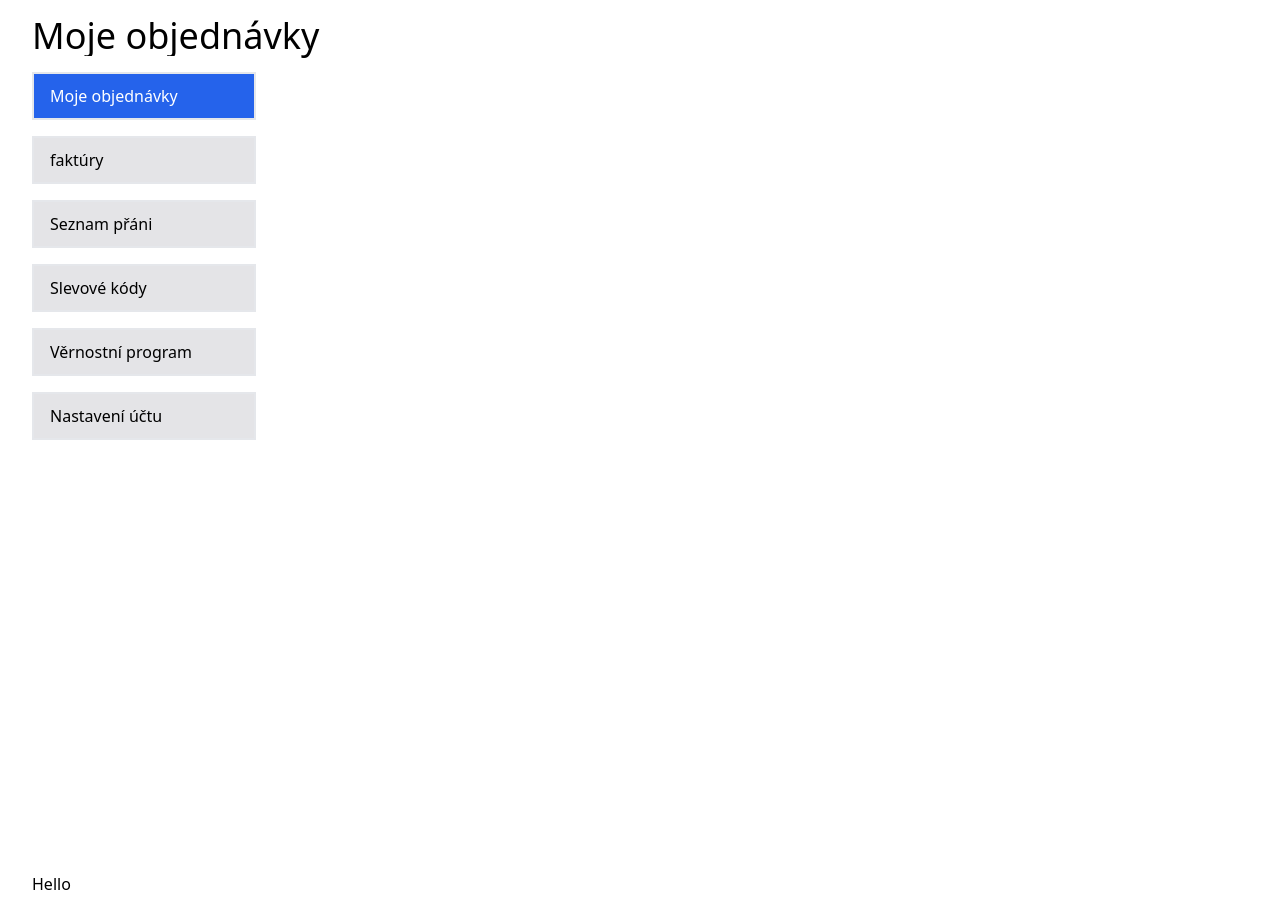
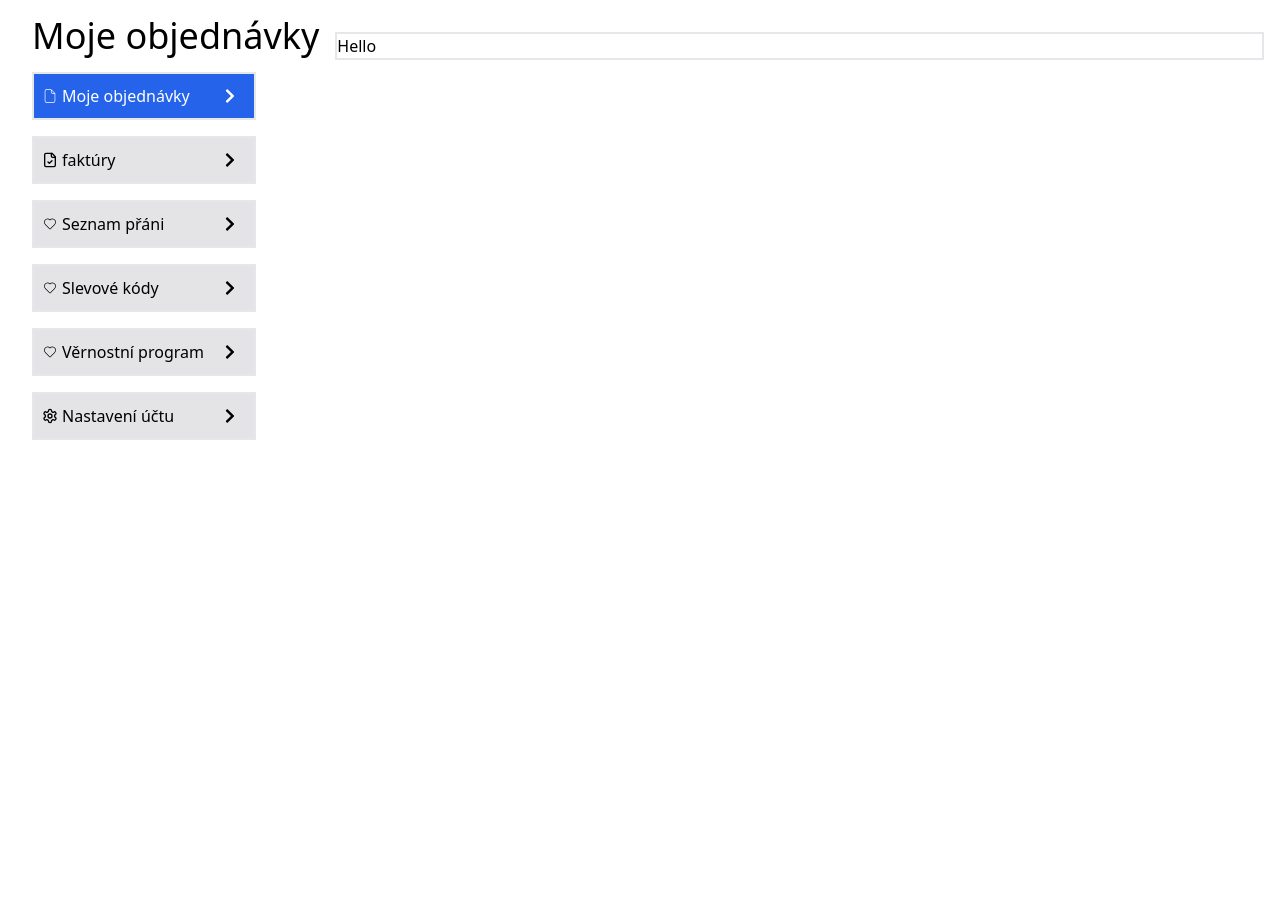
Before and after one commit to DanielLesko28/react-orders-app, a React (Create React App) app in the folder client/: page / in a window 1280 px wide. After the commit the page ends 856 px from the top, so only its background shows below. Built offline with nearby package versions, Linux system fonts and the light colour scheme.

Commit message:
sidebar is almost done

```diff
--- a/client/src/components/Bookmark.jsx
+++ b/client/src/components/Bookmark.jsx
@@ -1,4 +1,5 @@
 import { Link, useLocation } from "react-router-dom";
+import { FaChevronRight } from "react-icons/fa";
 
 const Bookmark = ({ name, icon, link }) => {
   const location = useLocation();
@@ -13,11 +14,15 @@ const Bookmark = ({ name, icon, link }) => {
     >
       <Link
         to={link}
-        className={`block py-2.5 px-4 rounded transition duration-200 hover:bg-blue-600 hover:text-white ${
+        className={`block flex justify-between items-center py-2.5 pl-2 pr-4 rounded transition duration-200 hover:bg-blue-600 hover:text-white ${
           isActive ? "text-white" : "text-black"
         }`}
       >
-        {name}
+        <div className="flex items-center">
+          <div className="pr-1">{icon}</div>
+          {name}
+        </div>
+        <FaChevronRight />
       </Link>
     </li>
   );
--- a/client/src/components/MainLayout.jsx
+++ b/client/src/components/MainLayout.jsx
@@ -4,9 +4,11 @@ import MainMenu from "./MainMenu";
 
 const MainLayout = () => {
   return (
-    <div className="flex flex-col pl-4 pt-4 ">
-      <h1 className="text-black text-4xl ml-4">Moje objednávky</h1>
-      <MainMenu />
+    <div className="flex pl-4 pt-4 ">
+      <div>
+        <h1 className="text-black text-4xl ml-4">Moje objednávky</h1>
+        <MainMenu />
+      </div>
       <div className="flex-grow p-4">
         <Outlet />
       </div>
--- a/client/src/components/MainMenu.jsx
+++ b/client/src/components/MainMenu.jsx
@@ -9,7 +9,7 @@ const MainMenu = () => {
         <ul>
           {menuData.map((item) => (
             <div key={item.id}>
-              <Bookmark name={item.name} link={item.link} />
+              <Bookmark name={item.name} link={item.link} icon={item.icon} />
             </div>
           ))}
         </ul>
--- a/client/src/data/data.js
+++ b/client/src/data/data.js
@@ -1,8 +1,22 @@
+import { CiFileOn } from "react-icons/ci";
+import { LuFileCheck, LuSettings } from "react-icons/lu";
+import { CiHeart } from "react-icons/ci";
+
 export const menuData = [
-  { id: 1, name: "Moje objednávky", link: "/", icon: "" },
-  { id: 2, name: "faktúry", link: "/faktury", icon: "" },
-  { id: 3, name: "Seznam přáni", link: "/seznam-prani", icon: "" },
-  { id: 4, name: "Slevové kódy", link: "/slevove-kody", icon: "" },
-  { id: 5, name: "Věrnostní program", link: "/vernostni-program", icon: "" },
-  { id: 6, name: "Nastavení účtu", link: "/nastaveni-uctu", icon: "" },
+  { id: 1, name: "Moje objednávky", link: "/", icon: <CiFileOn /> },
+  { id: 2, name: "faktúry", link: "/faktury", icon: <LuFileCheck /> },
+  { id: 3, name: "Seznam přáni", link: "/seznam-prani", icon: <CiHeart /> },
+  { id: 4, name: "Slevové kódy", link: "/slevove-kody", icon: <CiHeart /> },
+  {
+    id: 5,
+    name: "Věrnostní program",
+    link: "/vernostni-program",
+    icon: <CiHeart />,
+  },
+  {
+    id: 6,
+    name: "Nastavení účtu",
+    link: "/nastaveni-uctu",
+    icon: <LuSettings />,
+  },
 ];
--- a/client/src/pages/MyOrders.jsx
+++ b/client/src/pages/MyOrders.jsx
@@ -4,7 +4,7 @@ import MainMenu from "../components/MainMenu";
 
 const MyOrders = () => {
   return (
-    <div className="flex">
+    <div className="border-2">
       <h1>Hello</h1>
     </div>
   );
--- a/client/src/pages/NastaveniUctu.jsx
+++ b/client/src/pages/NastaveniUctu.jsx
@@ -1,7 +1,7 @@
 import React from "react";
 
 const NastaveniUctu = () => {
-  return <div className="">NastaveniUctu</div>;
+  return <div className="text-black border-2px">NastaveniUctu</div>;
 };
 
 export default NastaveniUctu;
```
